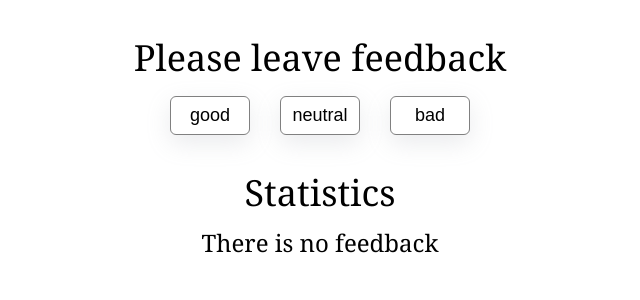
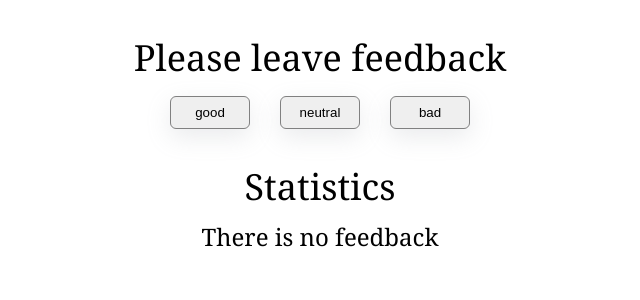
Before and after one commit to NataDent/goit-react-hw-02-feedback, a React (Create React App) app: page / in a window 1280 px wide. Shown: the top 300 px of the page, without its empty margins (320-960 px from the left). Built offline with nearby package versions, Linux system fonts and the light colour scheme.

Commit message:
statistics do not appear

```diff
--- a/src/components/App.jsx
+++ b/src/components/App.jsx
@@ -11,8 +11,12 @@ export class App extends Component {
     bad: 0,
   };
 
-  onLeaveFeedback = state =>
-    this.setState(prevState => ({ [state]: prevState[state] + 1 }));
+  onLeaveFeedback = e => {
+    this.setState(prevState => ({
+      [e.target.name]: prevState[e.target.name] + 1,
+    }));
+    this.countTotalFeedback();
+  };
 
   countTotalFeedback = () =>
     Object.values(this.state).reduce((acc, el) => acc + el);
@@ -23,6 +27,7 @@ export class App extends Component {
   render() {
     const { good, neutral, bad } = this.state;
     const total = this.countTotalFeedback;
+
     return (
       <>
         <Section title="Please leave feedback">
--- a/src/components/FeedbackOptions/FeedbackOptions.styled.jsx
+++ b/src/components/FeedbackOptions/FeedbackOptions.styled.jsx
@@ -10,7 +10,7 @@ export const ButtonsBar = styled.ul`
 `;
 
 export const Button = styled.button`
-  background-color: ${({ option }) => colorByOptions(option)};
+  background-color: ${colorByOptions()}
   font-size: 18px;
   padding: 8px;
   border: 1px solid grey;
```
